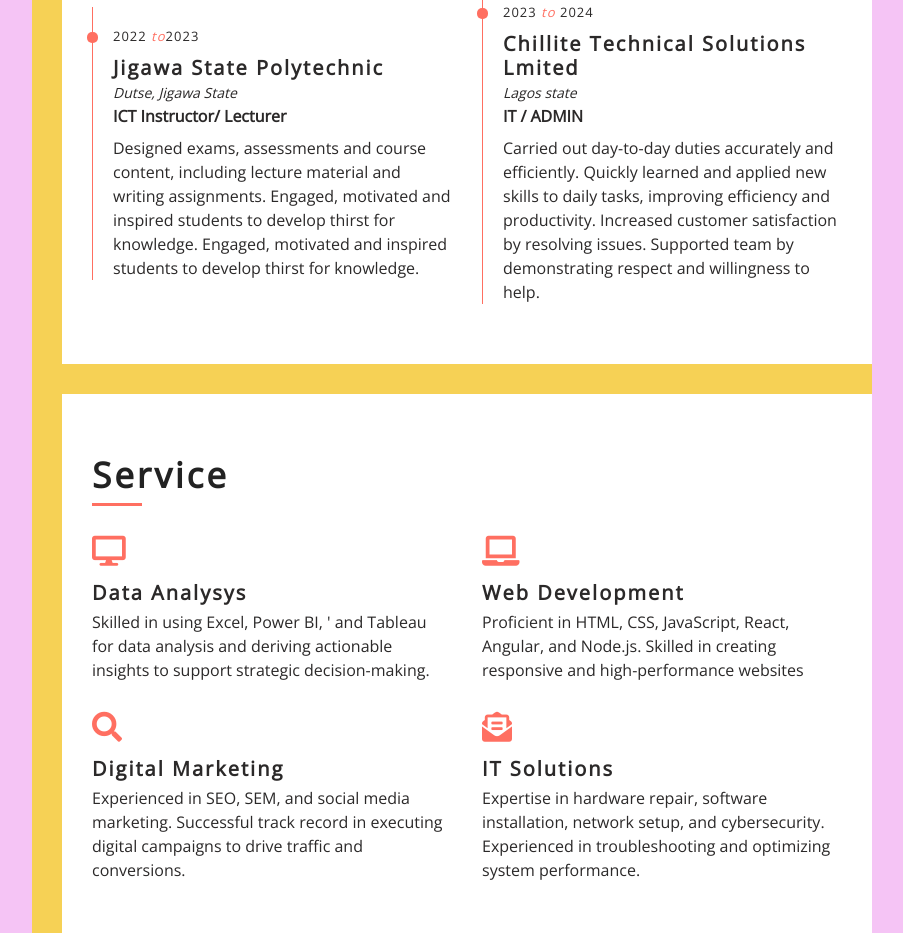
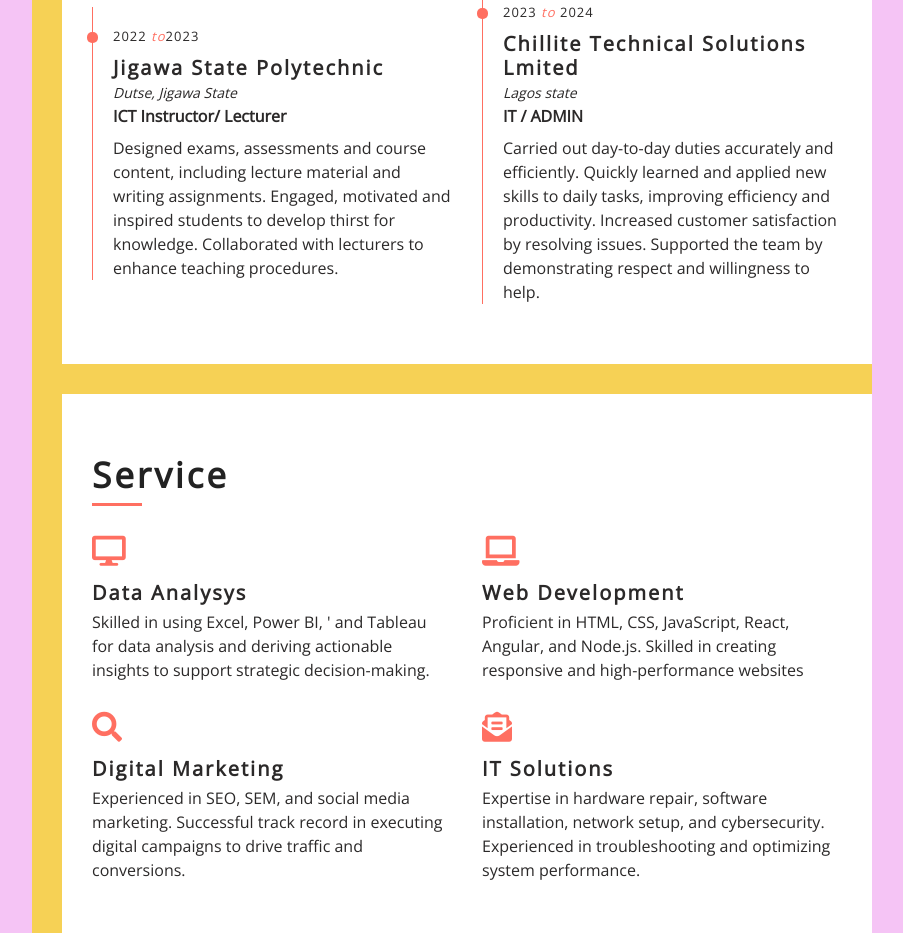
Before and after one commit to Cpluss1/Godwin-Resume, a plain HTML site: page index.html in a window 1280 px wide. Shown: the part 2012-2945 px from the top of the page, without its empty margins (338-1241 px from the left). Drawn offline with nearby package versions, Linux system fonts and the light colour scheme.

Commit message:
Update index.html

```diff
--- a/index.html
+++ b/index.html
@@ -225,7 +225,7 @@
                                     <p>Designed exams, assessments and course content, including lecture material and writing
                                         assignments.
                                         Engaged, motivated and inspired students to develop thirst for knowledge.
-                                        Engaged, motivated and inspired students to develop thirst for knowledge.</p>
+                                       Collaborated with lecturers to enhance teaching procedures.</p>
                                 </div>
                             </div>
                             <div class="col-md-6">
@@ -238,7 +238,7 @@
                                         Quickly learned and applied new skills to daily tasks, improving efficiency and
                                         productivity.
                                         Increased customer satisfaction by resolving issues.
-                                        Supported team by demonstrating respect and willingness to help.</p>
+                                        Supported the team by demonstrating respect and willingness to help.</p>
                                 </div>
                             </div>
                         </div>
```
